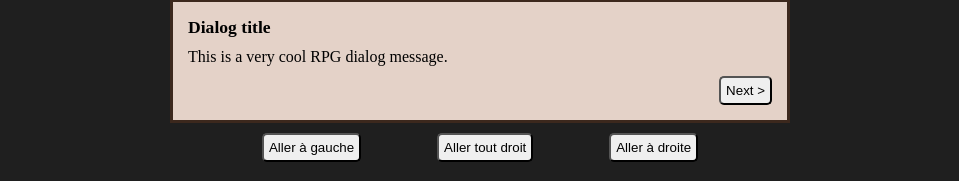
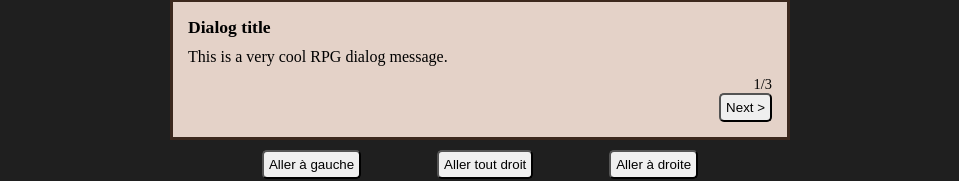
Before and after one commit to ArnaudBGN/The-Quest-Game, a React (Vite) app: page /GamePage in a window 1280 px wide. Shown: the part 421-602 px from the top of the page, without its empty margins (160-1119 px from the left). Built offline with nearby package versions, Linux system fonts and the light colour scheme.

Commit message:
Add pagination system for dialog display

```diff
--- a/src/components/GameDialog.jsx
+++ b/src/components/GameDialog.jsx
@@ -3,15 +3,17 @@ import Message from './Message';
 
 import styles from './style/GameDialog.module.css';
 
-function GameDialog({ messages, currentMessage, setCurrentMessage }) {
+function GameDialog({ messages, currentMessage, setCurrentMessage, countMessage, setCountMessage }) {
   const handleClickNext = () => {
     if (currentMessage < messages.length - 1) {
       setCurrentMessage(currentMessage + 1);
+      setCountMessage(countMessage + 1);
     }
   };
   const handleClickPrevious = () => {
     if (currentMessage > 0) {
       setCurrentMessage(currentMessage - 1);
+      setCountMessage(countMessage - 1);
     }
   };
 
@@ -20,6 +22,12 @@ function GameDialog({ messages, currentMessage, setCurrentMessage }) {
       <div className={styles.DialogBoxTitle}>Dialog title</div>
       <Message message={messages[currentMessage]} key={currentMessage} />
       <div className={styles.DialogBoxFooter}>
+        <div>
+          <p>
+            {countMessage}/{messages.length}
+          </p>
+        </div>
+        <div>
           {currentMessage > 0 ? (
             <button onClick={handleClickPrevious} className={styles.DialogBoxNext}>
               &lt; Previous
@@ -32,6 +40,7 @@ function GameDialog({ messages, currentMessage, setCurrentMessage }) {
           ) : null}
         </div>
       </div>
+    </div>
   );
 }
 
--- a/src/components/GamePage.jsx
+++ b/src/components/GamePage.jsx
@@ -11,9 +11,11 @@ function GamePage() {
   const [currentStory, setCurrentStory] = useState([story[0]]);
   const [routeId, setRouteId] = useState('0');
   const [currentMessage, setCurrentMessage] = useState(0);
+  const [countMessage, setCountMessage] = useState(1);
 
   useEffect(() => {
     setCurrentStory(story.filter((elem) => elem.id === routeId));
+    setCountMessage(1);
   }, [routeId]);
 
   return (
@@ -22,7 +24,13 @@ function GamePage() {
         <img src={currentStory[0].image} alt="" />
       </div>
       <div className={styles.GamePageSceneText}>
-        <GameDialog messages={currentStory[0].route.text} currentMessage={currentMessage} setCurrentMessage={setCurrentMessage} />
+        <GameDialog
+          messages={currentStory[0].route.text}
+          currentMessage={currentMessage}
+          setCurrentMessage={setCurrentMessage}
+          countMessage={countMessage}
+          setCountMessage={setCountMessage}
+        />
       </div>
       <div className={styles.GamePageChoices}>
         {currentStory[0].route.choices.map((choice, index) =>
```
Lines whose indentation alone changed are shown as unchanged.
